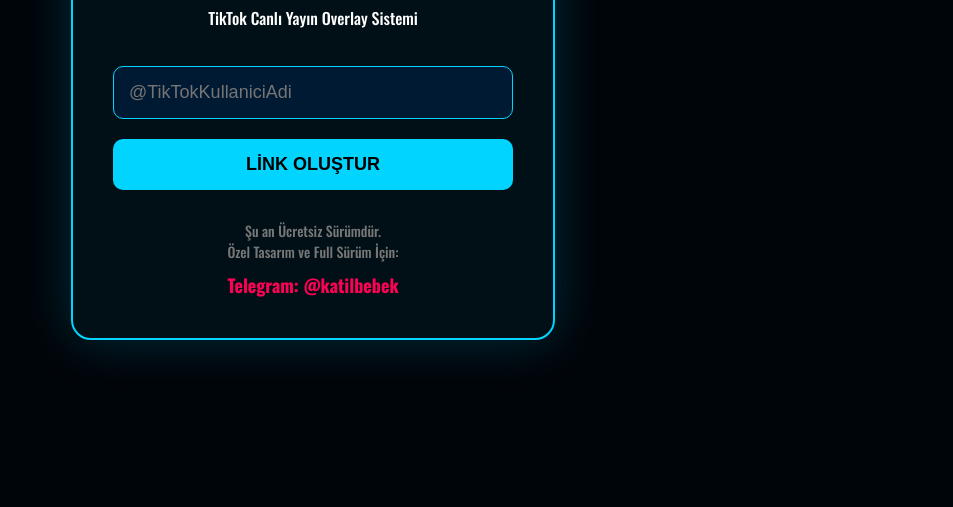
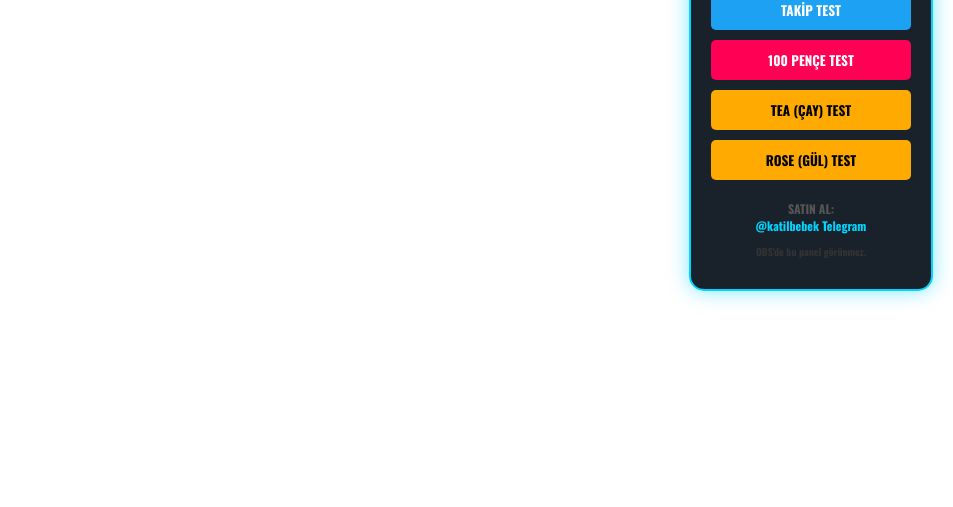
Before and after one commit to shivasxd4/manmanman, a website: page app.html in a window 1280 px wide. Shown: the part 293-800 px from the top of the page, without its empty margins (327-1280 px from the left). Drawn offline with nearby package versions, Linux system fonts and the light colour scheme; no server answers.

Commit message:
Update app.html

```diff
--- a/app.html
+++ b/app.html
@@ -2,52 +2,119 @@
 <html lang="tr">
 <head>
     <meta charset="UTF-8">
-    <title>KatilBebek TikTok Overlay Panel</title>
-    <link href="https://fonts.googleapis.com/css2?family=Oswald:wght@500;700&display=swap" rel="stylesheet">
+    <title>V10 Blue Dragon Overlay - @katilbebek</title>
+    <script src="/socket.io/socket.io.js"></script>
+    <link href="https://fonts.googleapis.com/css2?family=Oswald:wght@700&display=swap" rel="stylesheet">
     <style>
-        body { background: #00050a; color: white; font-family: 'Oswald', sans-serif; display: flex; justify-content: center; align-items: center; height: 100vh; margin: 0; }
-        .panel { background: rgba(0, 212, 255, 0.05); border: 2px solid #00d4ff; padding: 40px; border-radius: 20px; text-align: center; box-shadow: 0 0 50px rgba(0, 212, 255, 0.2); width: 400px; }
-        h1 { color: #00d4ff; text-transform: uppercase; letter-spacing: 2px; }
-        input { width: 100%; padding: 15px; margin: 20px 0; border-radius: 10px; border: none; background: #001a33; color: white; font-size: 18px; box-sizing: border-box; border: 1px solid #00d4ff; }
-        button { background: #00d4ff; color: #000; border: none; padding: 15px 30px; font-weight: bold; border-radius: 10px; cursor: pointer; font-size: 18px; width: 100%; transition: 0.3s; }
-        button:hover { background: #fff; transform: scale(1.05); }
-        .result { margin-top: 25px; display: none; background: #001a33; padding: 15px; border-radius: 10px; word-break: break-all; border: 1px dashed #00d4ff; }
-        .footer { margin-top: 30px; font-size: 14px; color: #777; }
-        .buy-now { color: #ff0055; text-decoration: none; font-weight: bold; display: block; margin-top: 10px; font-size: 18px; }
+        /* EKRAN AYARLARI */
+        body { margin: 0; overflow: hidden; background: transparent; font-family: 'Oswald', sans-serif; }
+        #overlay-container { position: relative; width: 100vw; height: 100vh; pointer-events: none; }
+
+        /* TEST PANELİ (SAĞ TARAF) */
+        #test-panel {
+            position: fixed; right: 20px; top: 50%; transform: translateY(-50%);
+            background: rgba(0, 10, 20, 0.9); border: 2px solid #00d4ff;
+            padding: 20px; border-radius: 15px; pointer-events: auto; z-index: 9999;
+            width: 200px; text-align: center; box-shadow: 0 0 20px rgba(0, 212, 255, 0.5);
+        }
+        #test-panel h3 { color: #00d4ff; margin-top: 0; font-size: 16px; text-transform: uppercase; }
+        .test-btn {
+            width: 100%; padding: 10px; margin: 5px 0; border: none; border-radius: 5px;
+            cursor: pointer; font-weight: bold; font-family: 'Oswald'; transition: 0.3s;
+        }
+        .btn-follow { background: #1da1f2; color: white; }
+        .btn-like { background: #ff0055; color: white; }
+        .btn-gift { background: #ffaa00; color: black; }
+        .test-btn:hover { transform: scale(1.05); filter: brightness(1.2); }
+
+        /* REKLAM ALANI */
+        #ads { color: #555; font-size: 12px; margin-top: 15px; }
+        #ads a { color: #00d4ff; text-decoration: none; }
+
+        /* EJDERHA VE TEXT ANİMASYONLARI (Senin v10 Efektlerin) */
+        .event-node { position: absolute; left: 50%; top: 50%; transform: translate(-50%, -50%); text-align: center; }
+        .dragon-gif { width: 500px; }
+        .event-text { color: white; font-size: 50px; text-shadow: 0 0 20px #00d4ff, 0 0 40px #00d4ff; display: block; }
+        .combo-text { color: #ff0055; font-size: 70px; font-style: italic; }
     </style>
 </head>
 <body>
 
-<div class="panel">
-    <h1>V10 BLUE DRAGON</h1>
-    <p>TikTok Canlı Yayın Overlay Sistemi</p>
+    <div id="overlay-container"></div>
 
-    <input type="text" id="username" placeholder="@TikTokKullaniciAdi">
-    <button onclick="generateLink()">LİNK OLUŞTUR</button>
+    <div id="test-panel" id="panel-hide">
+        <h3>V10 TEST MENÜSÜ</h3>
+        <button class="test-btn btn-follow" onclick="simulate('follow')">TAKİP TEST</button>
+        <button class="test-btn btn-like" onclick="simulate('like')">100 PENÇE TEST</button>
+        <button class="test-btn btn-gift" onclick="simulate('gift', 'Tea')">TEA (ÇAY) TEST</button>
+        <button class="test-btn btn-gift" onclick="simulate('gift', 'Rose')">ROSE (GÜL) TEST</button>
 
-    <div id="result" class="result">
-        <p style="font-size: 12px; color: #00d4ff; margin: 0;">OBS TARAYICI LİNKİNİZ:</p>
-        <code id="linkText" style="color: #fff;"></code>
+        <div id="ads">
+            SATIN AL: <br>
+            <a href="https://t.me/katilbebek" target="_blank">@katilbebek Telegram</a>
+        </div>
+        <p style="font-size: 10px; color: #333;">OBS'de bu panel görünmez.</p>
     </div>
 
-    <div class="footer">
-        Şu an Ücretsiz Sürümdür.<br>
-        Özel Tasarım ve Full Sürüm İçin:
-        <a href="https://t.me/katilbebek" class="buy-now">Telegram: @katilbebek</a>
-    </div>
-</div>
+<script>
+    const socket = io();
+    const container = document.getElementById('overlay-container');
 
-<script>
-    function generateLink() {
-        let user = document.getElementById('username').value.trim();
-        if(!user) return alert("Kullanıcı adı gir!");
-        if(!user.startsWith('@')) user = '@' + user;
+    // URL'den kullanıcı adını al
+    const urlParams = new URLSearchParams(window.location.search);
+    const username = urlParams.get('k');
+    if (username) {
+        socket.emit('set-user', username);
+    }
 
-        const baseLink = window.location.origin + "/app.html?k=" + user;
-        document.getElementById('linkText').innerText = baseLink;
-        document.getElementById('result').style.display = 'block';
+    // TEST FONKSİYONU
+    let comboCount = 0;
+    function simulate(type, giftName = '') {
+        let mockData = {
+            uniqueId: 'TestUser',
+            type: type,
+            text: type === 'follow' ? 'TAKİP ETTİ!' : (type === 'like' ? '100 PENÇE ATTI!' : giftName.toUpperCase() + ' GÖNDERDİ!'),
+            giftName: giftName
+        };
+
+        if (type === 'gift') {
+            comboCount++;
+            mockData.combo = comboCount;
+            // Gül ise kombo yap, Çay ise direkt göster gibi mantık kurabilirsin
+        } else {
+            comboCount = 0;
+        }
+
+        showEvent(mockData);
+    }
+
+    // EVENT GÖSTERİMİ
+    socket.on('event', (data) => {
+        showEvent(data);
+    });
+
+    function showEvent(data) {
+        const div = document.createElement('div');
+        div.className = 'event-node';
+
+        // Kombo varsa metni güncelle
+        let comboHtml = data.combo ? `<div class="combo-text">KOMBO x${data.combo}</div>` : '';
+
+        div.innerHTML = `
+            <img src="https://i.giphy.com/media/v1.Y2lkPTc5MGI3NjExNHJueGZ3bmZ3bmZ3bmZ3bmZ3bmZ3bmZ3bmZ3bmZ3bmZ3bmZ3JmVwPXYxX2ludGVybmFsX2dpZl9ieV9pZCZjdD1z/3o7TKMGpxx6xY2H5T2/giphy.gif" class="dragon-gif">
+            <div class="event-text">@${data.uniqueId}</div>
+            <div class="event-text">${data.text}</div>
+            ${comboHtml}
+        `;
+
+        container.appendChild(div);
+        setTimeout(() => div.remove(), 4000);
+    }
+
+    // OBS'de sağ paneli gizleme (Opsiyonel: Kullanıcı isterse kapatır)
+    if(window.location.search.includes('hide=true')) {
+        document.getElementById('test-panel').style.display = 'none';
     }
 </script>
-
 </body>
 </html>
```
